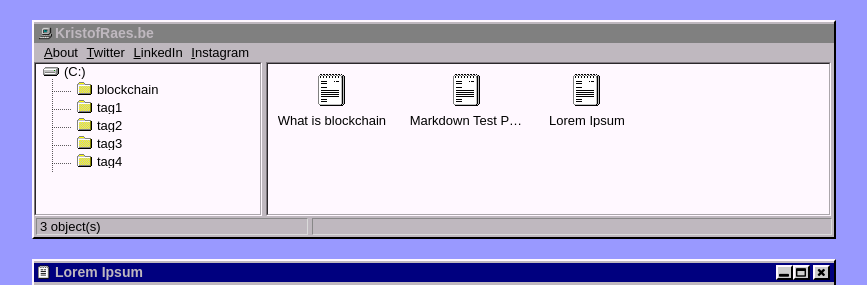
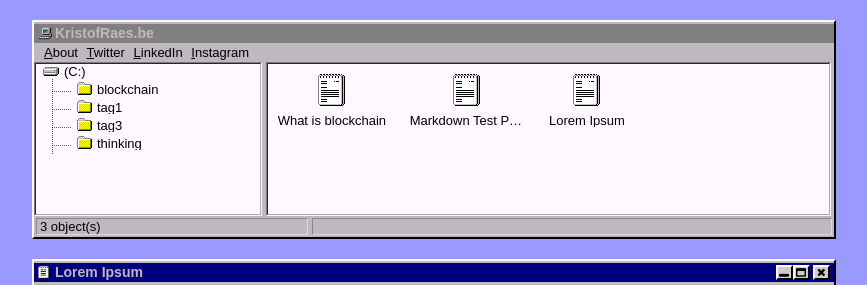
Before and after one commit to kristofraes/kraes, a Jekyll site: the page built from _posts/2017-08-31-lorem-ipsum.md, in a window 1280 px wide. Shown: the top 285 px of the page, without its empty margins (206-1073 px from the left). Built offline with Jekyll 4.4.1, drawn with Linux system fonts in a browser that asks for light colours.

Commit message:
Update 2017-08-31-lorem-ipsum.md

```diff
--- a/_posts/2017-08-31-lorem-ipsum.md
+++ b/_posts/2017-08-31-lorem-ipsum.md
@@ -1,7 +1,7 @@
 ---
 layout: default
 title: "Lorem Ipsum"
-tags: tag1 tag2 tag3 tag4
+tags: blockchain thinking
 ---
 
 ## Lorem Ipsum
```
